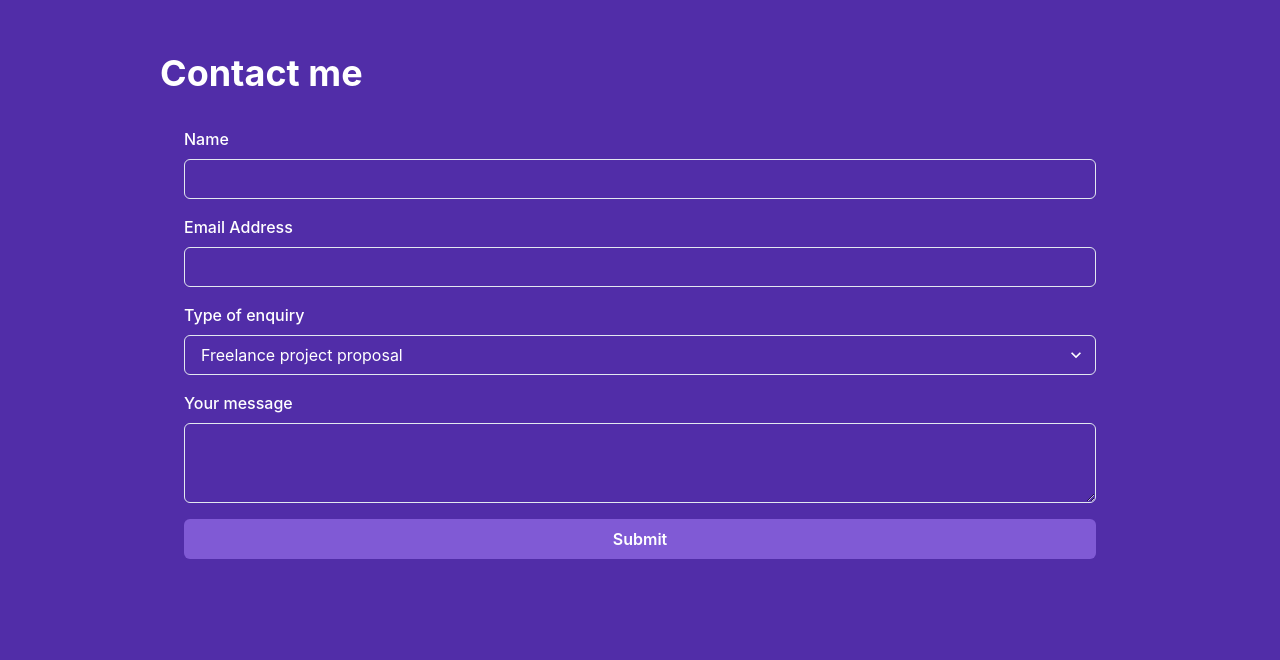
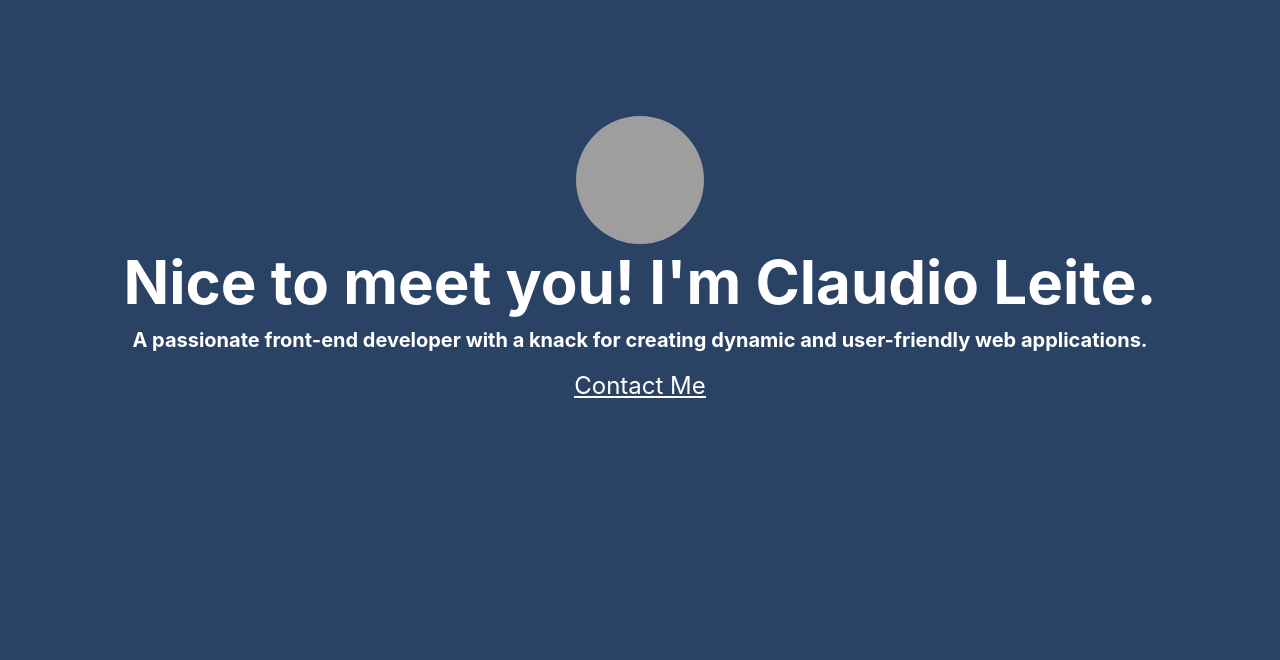
Before and after one commit to claudiooleite/Portfolio, a React (Create React App) app: page / in a window 1280 px wide. Shown: the part 140-800 px from the top of the page. Built offline with nearby package versions, Linux system fonts and the light colour scheme; grey boxes are pictures that could not be loaded.

Commit message:
landingsection updated

```diff
--- a/src/components/LandingSection.js
+++ b/src/components/LandingSection.js
@@ -1,139 +1,53 @@
-import React, { useEffect } from "react";
-import { useFormik } from "formik";
-import {
-  Box,
-  Button,
-  FormControl,
-  FormErrorMessage,
-  FormLabel,
-  Heading,
-  Input,
-  Select,
-  Textarea,
-  VStack,
-  useMediaQuery,
-} from "@chakra-ui/react";
-import * as Yup from "yup";
+import React from "react";
+import { Avatar, Heading, VStack, Text } from "@chakra-ui/react";
 import FullScreenSection from "./FullScreenSection";
-import useSubmit from "../hooks/useSubmit";
-import { useAlertContext } from "../context/alertContext";
+import image from '../images/claudio-linkedin.jpg'
+
+const greeting = "Nice to meet you! I'm Claudio Leite.";
+const bio =
+  "A passionate front-end developer with a knack for creating dynamic and user-friendly web applications. ";
 
 const LandingSection = () => {
-  const { isLoading, response, submit } = useSubmit();
-  const { onOpen } = useAlertContext();
-
-  const formik = useFormik({
-    initialValues: {
-      firstName: "",
-      email: "",
-      type: "hireMe",
-      comment: "",
-    },
-    onSubmit: (values) => {
-      submit(values);
-    },
-    validationSchema: Yup.object({
-      firstName: Yup.string()
-        .min(2, "Too Short!")
-        .max(50, "Too Long!")
-        .required("Required"),
-      email: Yup.string().email("Invalid email").required("Required"),
-      type: Yup.string()
-        .oneOf(["hireMe", "openSource", "other"])
-        .required("Required"),
-      comment: Yup.string().min(25, "Too Short!").required("Required"),
-    }),
-  });
-
-  useEffect(() => {
-    if (response) {
-      onOpen(response.type, response.message);
-      if (response.type === "success") {
-        formik.resetForm();
-      }
+  const handleClick = (anchor) => () => {
+    const id = `${anchor}-section`;
+    const element = document.getElementById(id);
+    if (element) {
+      element.scrollIntoView({
+        behavior: "smooth",
+        block: "start",
+      });
     }
-  }, [response]);
-
-  const [isLargerThan768] = useMediaQuery("(min-width: 768px)");
-  const [isLargerThan1028] = useMediaQuery("(min-width: 1028px)");
+  };
   return (
     <FullScreenSection
+      justifyContent="center"
       isDarkBackground
-      backgroundColor="#512DA8"
-      py={16}
-      spacing={8}
+      backgroundColor="#2A4365"
     >
-      <VStack
-        w={isLargerThan1028 ? "1080px" : isLargerThan768 ? "700px" : "350px"}
-        p={32}
-        alignItems="flex-start"
-        paddingRight={isLargerThan768 ? "3.75em" : "1.25em"}
-        paddingLeft={isLargerThan768 ? "3.75em" : "1.25em"}
-      >
-        <Heading as="h1" id="contactme-section">
-          Contact me
-        </Heading>
-        <Box p={6} rounded="md" w="100%">
-          <form onSubmit={formik.handleSubmit}>
-            <VStack spacing={4}>
-              <FormControl
-                isInvalid={
-                  formik.touched.firstName && Boolean(formik.errors.firstName)
-                }
-              >
-                <FormLabel htmlFor="firstName">Name</FormLabel>
-                <Input
-                  id="firstName"
-                  type="text"
-                  {...formik.getFieldProps("firstName")}
-                />
-                <FormErrorMessage>{formik.errors.firstName}</FormErrorMessage>
-              </FormControl>
-              <FormControl
-                isInvalid={formik.touched.email && Boolean(formik.errors.email)}
-              >
-                <FormLabel htmlFor="email">Email Address</FormLabel>
-                <Input
-                  id="email"
-                  type="email"
-                  {...formik.getFieldProps("email")}
-                />
-                <FormErrorMessage>{formik.errors.email}</FormErrorMessage>
-              </FormControl>
-              <FormControl>
-                <FormLabel htmlFor="type">Type of enquiry</FormLabel>
-                <Select id="type" type="type" {...formik.getFieldProps("type")}>
-                  <option value="hireMe">Freelance project proposal</option>
-                  <option value="openSource">
-                    Open source consultancy session
-                  </option>
-                  <option value="other">Other</option>
-                </Select>
-              </FormControl>
-              <FormControl
-                isInvalid={
-                  formik.touched.comment && Boolean(formik.errors.comment)
-                }
-              >
-                <FormLabel htmlFor="comment">Your message</FormLabel>
-                <Textarea
-                  id="comment"
-                  type="comment"
-                  {...formik.getFieldProps("comment")}
-                />
-                <FormErrorMessage>{formik.errors.comment}</FormErrorMessage>
-              </FormControl>
-              <Button
-                type="submit"
-                colorScheme="purple"
-                width="full"
-                isLoading={isLoading}
-              >
-                Submit
-              </Button>
-            </VStack>
-          </form>
-        </Box>
+      <VStack spacing={4}>
+        <VStack textAlign="center">
+          <Avatar
+            size="2xl"
+            name="Claudio"
+            src={image}
+            alt="Profile Picture"
+          />
+          <Heading as="h1" size="3xl">
+            {greeting}
+          </Heading>
+        </VStack>
+        <VStack spacing={6} textAlign="center">
+          <Heading as="h4" size="md">
+            {bio}
+          </Heading>
+        </VStack>
+        <VStack>
+          <Text as="u" fontSize="2xl">
+            <a href="/#contact-me" onClick={handleClick("contactme")}>
+              <span>Contact Me</span>
+            </a>
+          </Text>
+        </VStack>
       </VStack>
     </FullScreenSection>
   );
```
